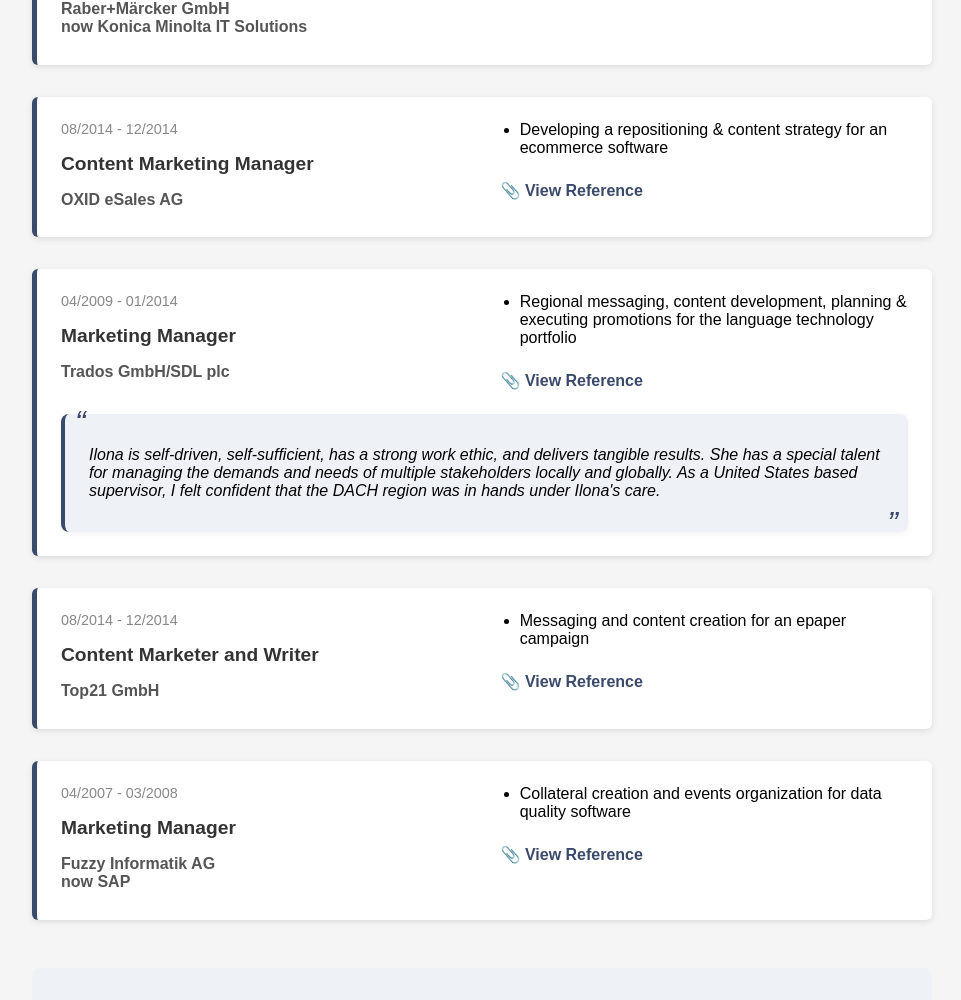
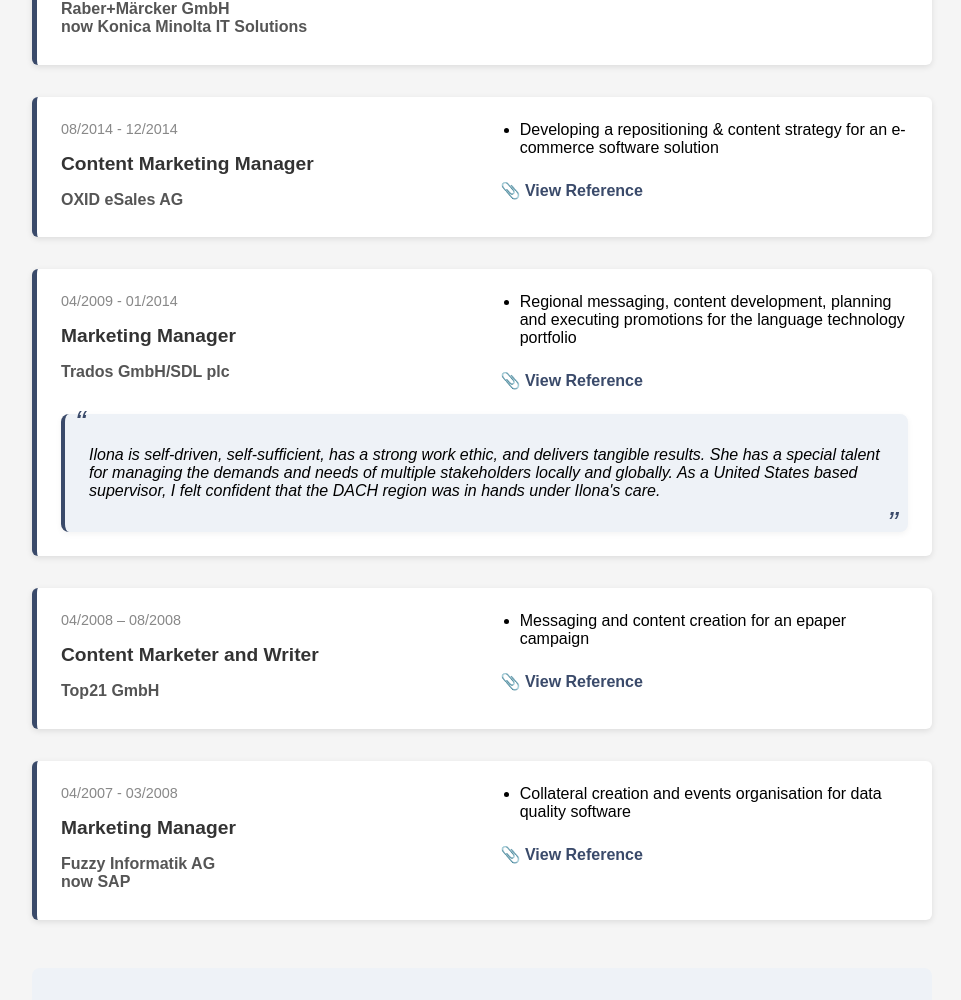
Before and after one commit to kromer52/connecting-insights, a website: page work.html in a window 1280 px wide. Shown: the part 740-1740 px from the top of the page, without its empty margins (158-1119 px from the left). Drawn offline with Linux system fonts and the light colour scheme.

Commit message:
updates typos

```diff
--- a/work.html
+++ b/work.html
@@ -82,8 +82,8 @@ insight synthesis</li>
         </div>
         <div class="job-right">
           <ul class="job-tasks">
-            <li>Developing a repositioning & content strategy for an ecommerce
-software</li>
+            <li>Developing a repositioning & content strategy for an e-commerce
+software solution</li>
           </ul>
           <a class="job-download" href="Oxid.pdf" target="_blank">📎 View Reference</a>
         </div>
@@ -100,7 +100,7 @@ software</li>
     <!-- Right Column: Tasks + Download -->
     <div class="job-right">
       <ul class="job-tasks">
-        <li>Regional messaging, content development, planning & executing promotions for the language technology portfolio </li>
+        <li>Regional messaging, content development, planning and executing promotions for the language technology portfolio </li>
       </ul>
       <a class="job-download" href="SDL2.pdf" target="_blank">📎 View Reference</a>
     </div>
@@ -118,7 +118,7 @@ software</li>
   <div class="job-card">
       <div class="job-content">
         <div class="job-left">
-          <span class="job-time">08/2014 - 12/2014</span>
+          <span class="job-time">04/2008 – 08/2008</span>
           <h2 class="job-title"> Content Marketer and Writer</h2>
           <h3 class="job-employer">Top21 GmbH</h3>
         </div>
@@ -140,7 +140,7 @@ software</li>
         </div>
         <div class="job-right">
           <ul class="job-tasks">
-            <li>Collateral creation and events organization for data quality software
+            <li>Collateral creation and events organisation for data quality software
 </li>
           </ul>
           <a class="job-download" href="Fuzzy.pdf" target="_blank">📎 View Reference</a>
```
Also changed, not shown: index.html (+2 -2 lines).
